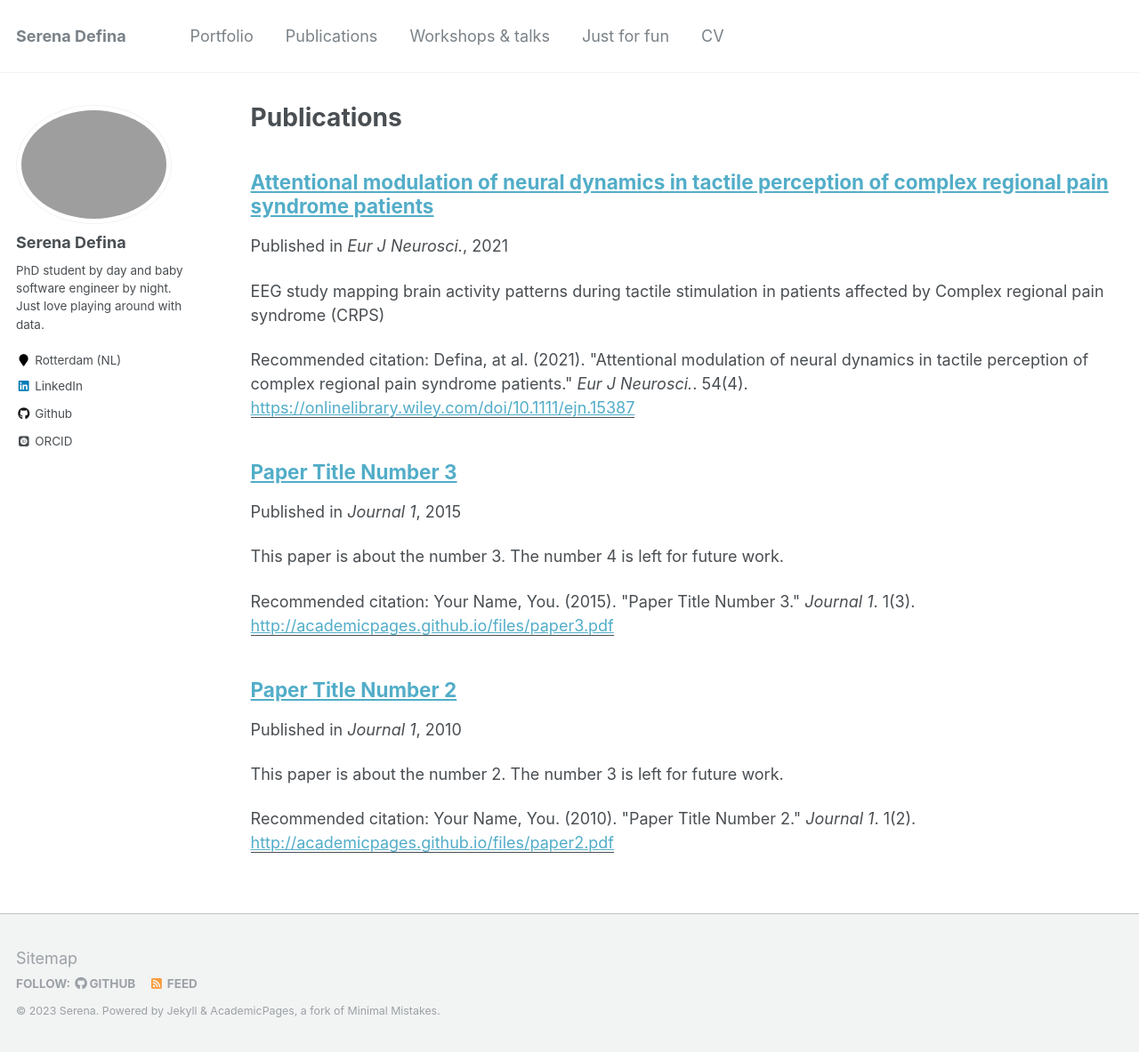
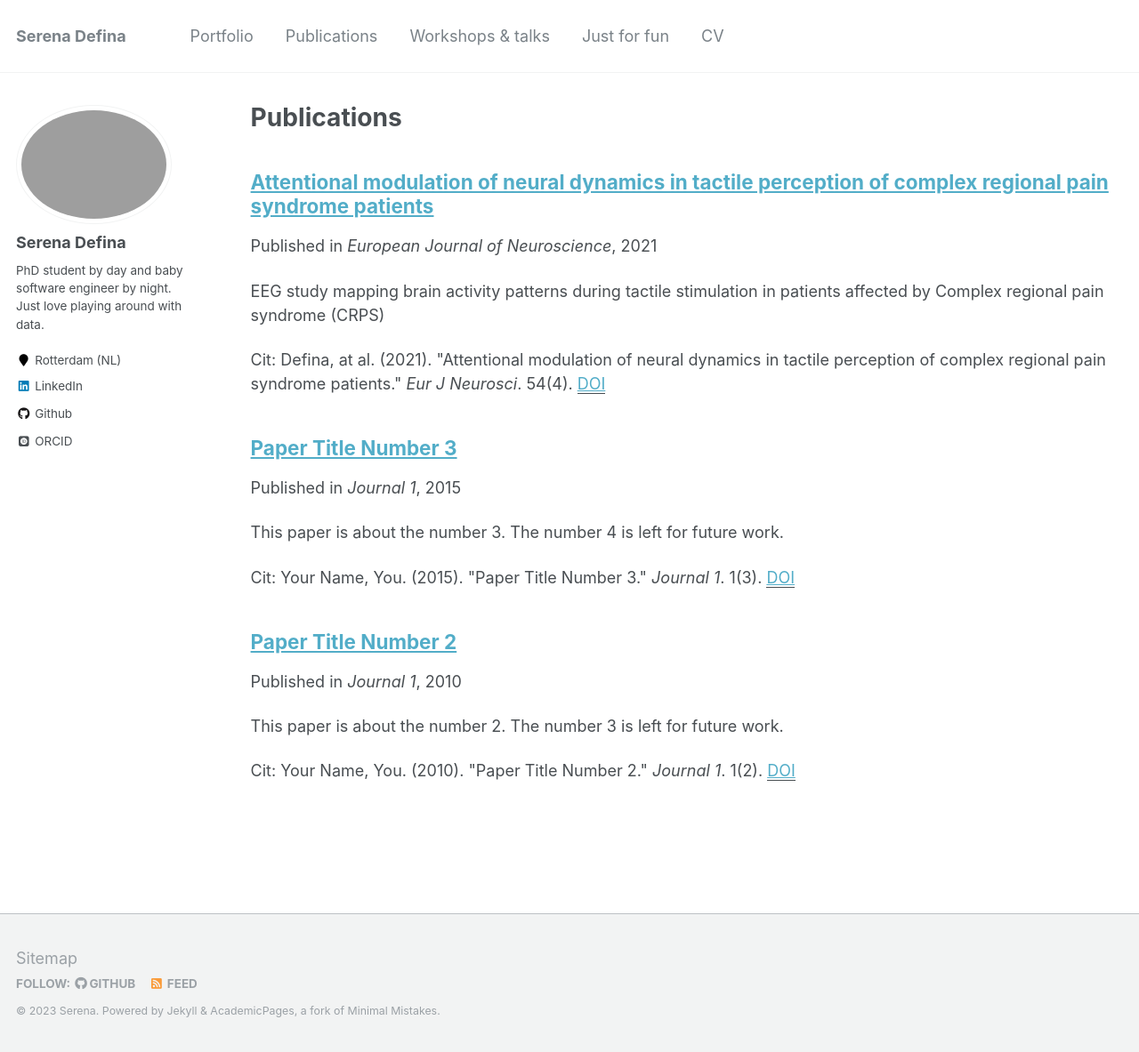
Before and after one commit to SereDef/seredef.github.io, a Jekyll site: the page built from _pages/publications.md, in a window 1280 px wide and 1183 px high. Shown: the whole window at 89% size. Built offline with Jekyll 4.4.1, drawn with Linux system fonts in a browser that asks for light colours; some web fonts are replaced.

Commit message:
adjust publications

```diff
--- a/_includes/archive-single.html
+++ b/_includes/archive-single.html
@@ -53,11 +53,11 @@
     {% endif %}
 
     {% if post.citation and post.paperurl %}
-      <p>Recommended citation: {{ post.citation }} <a href="{{ post.paperurl }}"><u>{{ post.paperurl }}</u></a></p>
+      <p>Cit: {{ post.citation }} <a href="{{ post.paperurl }}"><u>DOI</u></a></p>
     {% elsif post.citation %}
-      <p>Recommended citation: {{ post.citation }} </p>
-    {% elsif post.paperurl %}
-      <p>Download <a href=" {{ post.paperurl }} "><u>here</u></a></p>
+      <p>Cit: {{ post.citation }} </p>
+    <!--{% elsif post.paperurl %}
+      <p>Download <a href=" {{ post.paperurl }} "><u>here</u></a></p>-->
     {% endif %}
 
   </article>
--- a/_publications/2021-08-01-CRPS-paper.md
+++ b/_publications/2021-07-11-CRPS-paper.md
@@ -1,13 +1,13 @@
 ---
 title: "Attentional modulation of neural dynamics in tactile perception of complex regional pain syndrome patients"
 collection: publications
-permalink: /publication/2021-08-01-CRPS-paper
+permalink: /publication/2021-07-11-CRPS-paper
 excerpt: 'EEG study mapping brain activity patterns during tactile stimulation in patients affected by Complex regional pain syndrome (CRPS)'
-date: 2021-08-01
-venue: 'Eur J Neurosci.'
+date: 2021-07-11
+venue: 'European Journal of Neuroscience'
 paperurl: 'https://onlinelibrary.wiley.com/doi/10.1111/ejn.15387'
 citation: 'Defina, at al. (2021). &quot;Attentional modulation of neural dynamics in tactile perception of
-complex regional pain syndrome patients.&quot; <i>Eur J Neurosci.</i>. 54(4).'
+complex regional pain syndrome patients.&quot; <i>Eur J Neurosci</i>. 54(4).'
 ---
 **Abstract**:
 Body perceptual disturbances are an increasingly acknowledged set of symptoms and possible clinical markers of complex
@@ -26,4 +26,4 @@ the proposed analytical approach yielded promising insights (as well as possible
 into the relatively unexplored alterations of tactile decision-making and attentional control mechanisms in chronic CRPS.
 
 Defina, at al. (2021). "Attentional modulation of neural dynamics in tactile perception of
-complex regional pain syndrome patients." <i>Eur J Neurosci.</i>. 54(4). [DOI](https://onlinelibrary.wiley.com/doi/10.1111/ejn.15387)
+complex regional pain syndrome patients." <i>Eur J Neurosci</i>. 54(4). [DOI](https://onlinelibrary.wiley.com/doi/10.1111/ejn.15387)
```
